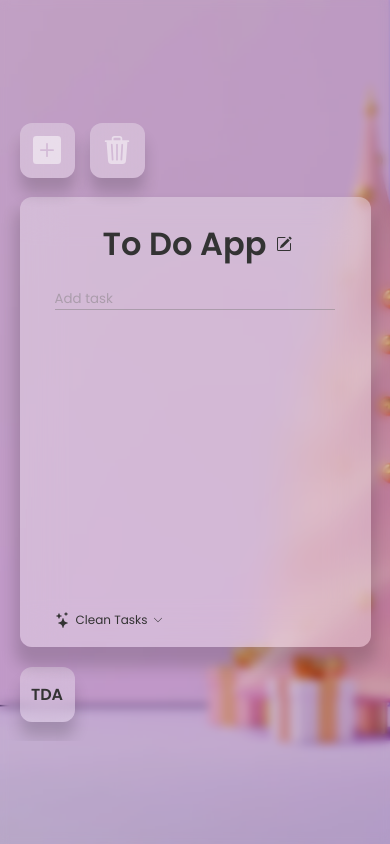
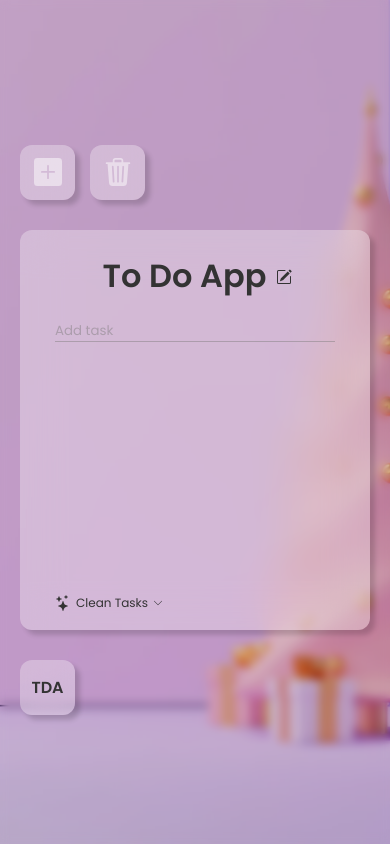
Before and after one commit to nachoslo/TD-App, a React (Vite) app: page / in a window 390 px wide. Built offline with nearby package versions, Linux system fonts and the light colour scheme.

Commit message:
return to desktop first

```diff
--- a/src/App.css
+++ b/src/App.css
@@ -8,6 +8,7 @@
   background-repeat: no-repeat;
   background-position: 50% 50%;
   background-size: cover;
+  overflow: hidden;
 }
 
 .wrapper::before {
@@ -20,19 +21,18 @@
 }
 
 .app {
-  width: 100%;
-  height: 400px;
+  height: 50%;
   display: flex;
   justify-content: center;
   align-items: center;
+  gap: 15px;
 }
 
 .side-btns {
   height: 100%;
-  margin-left: 15px;
+  padding: 0 15px;
   display: flex;
   flex-direction: column;
-  align-items: center;
   gap: 15px;
 }
 
@@ -70,8 +70,8 @@
 }
 
 .side-todos {
-  padding: 0 15px 30px 15px;
   height: 100%;
+  padding: 0 15px;
   display: flex;
   flex-direction: column;
   gap: 15px;
@@ -110,7 +110,7 @@
 }
 
 .todo-container {
-  width: 500px;
+  min-width: 500px;
   height: 100%;
   background-color: var(--bg-color);
   backdrop-filter: var(--backdrop-filter);
@@ -347,8 +347,9 @@
   }
 }
 
-@media screen and (max-width: 730px) {
+@media screen and (max-width: 768px) {
   .wrapper {
+    height: 100svh;
     background-position: 80%;
   }
 
@@ -361,10 +362,9 @@
   }
 
   .side-btns {
-    width: 100%;
-    padding: 5%;
+    width: 350px;
     height: fit-content;
-    margin: 0;
+    padding: 30px 0 15px;
     flex-direction: row;
   }
 
@@ -373,6 +373,7 @@
   .side-todo {
     width: calc(var(--square-size) - 20px);
     min-height: calc(var(--square-size) - 20px);
+    box-shadow: 5px 5px 5px #0000002a;
   }
 
   .side-btns svg {
@@ -380,10 +381,10 @@
   }
 
   .side-todos {
-    width: 100%;
+    width: 350px;
     height: fit-content;
-    padding: 5%;
     flex-direction: row;
+    padding: 15px 0;
     align-items: center;
     overflow-y: hidden;
     overflow-x: auto;
@@ -400,10 +401,9 @@
   }
 
   .todo-container {
-    width: 90%;
-    min-width: 330px;
-    min-height: 450px;
-    max-height: 450px;
+    min-width: 350px;
+    max-height: 400px;
+    box-shadow: 5px 5px 5px #0000002a;
   }
 
   .title {
```
